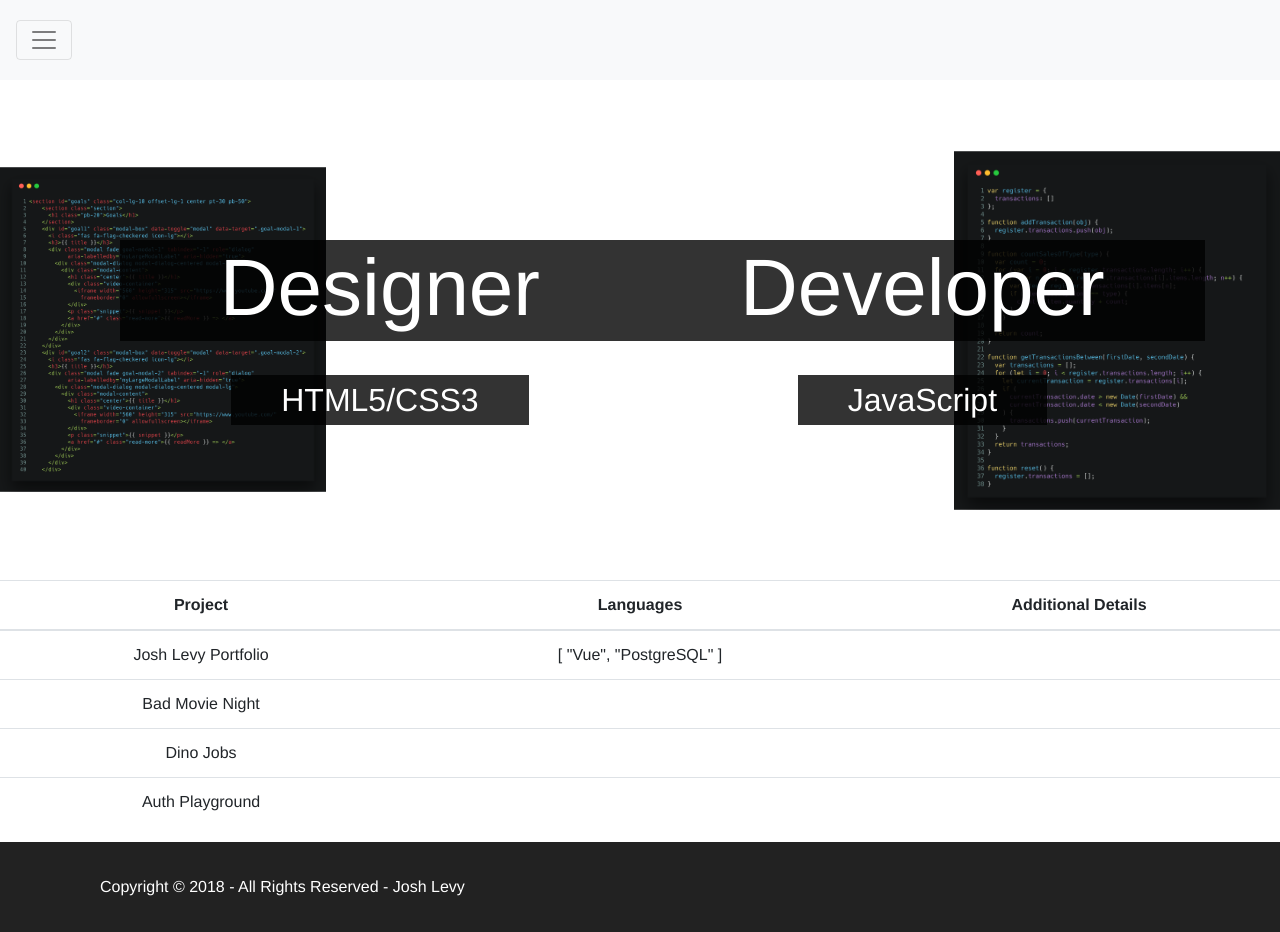
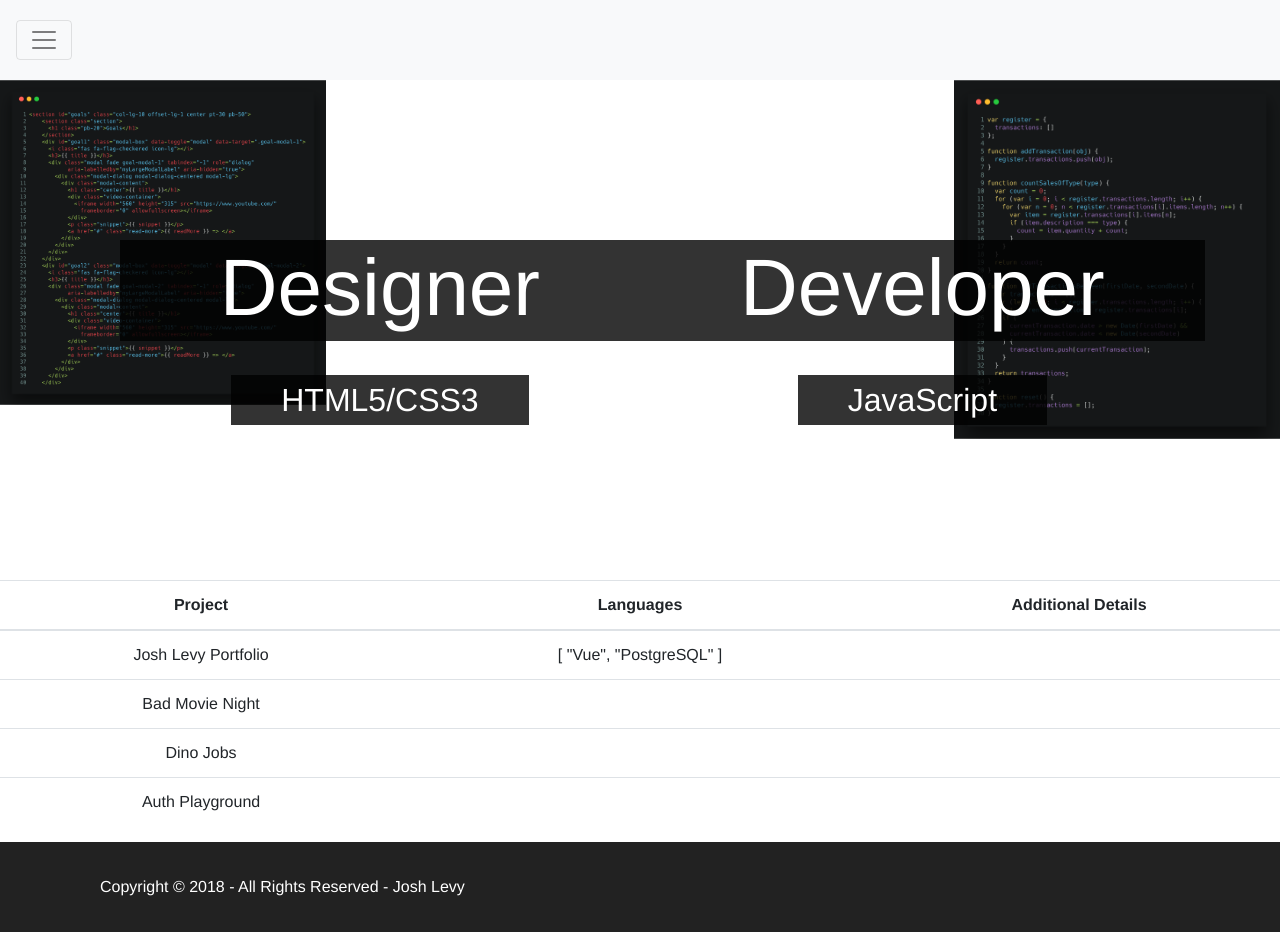
Before and after one commit to JoshAaronLevy/joshlevy, a Vue app: page /#/ in a window 1280 px wide. Built offline with nearby package versions, Linux system fonts and the light colour scheme.

Commit message:
Fixed parallax hero background.

```diff
--- a/src/components/Hero.vue
+++ b/src/components/Hero.vue
@@ -31,7 +31,7 @@
   color: white;
   background-image: url("../assets/html-sample.png");
   background-size: 51%;
-  background-position: left center;
+  background-position: left top;
   background-repeat: no-repeat;
   background-attachment: fixed;
   width: 50%;
@@ -48,7 +48,7 @@
   color: white;
   background-image: url("../assets/javascript-sample.png");
   background-size: 51%;
-  background-position: center right;
+  background-position: right top;
   background-repeat: no-repeat;
   background-attachment: fixed;
   width: 50%;
```
